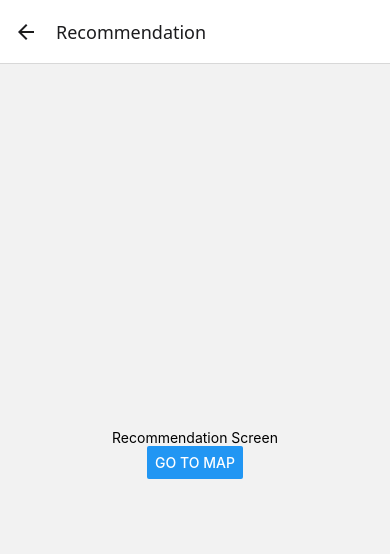
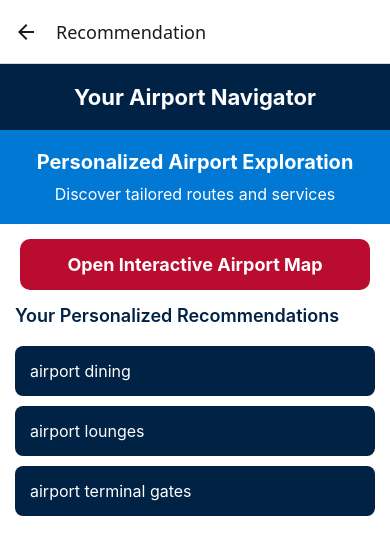
Before and after one commit to emoskedy/AAirportMap_TAMUHack2025, a React Native app: screen /Recommendation in a window 390 px wide. Shown: the top 554 px of the page. Built offline with nearby package versions, Linux system fonts and the light colour scheme.

Commit message:
Adding rec page and install openai

```diff
--- a/src/screens/Recommendation.tsx
+++ b/src/screens/Recommendation.tsx
@@ -1,14 +1,102 @@
-import React from 'react';
-import { View, Text, Button, StyleSheet } from 'react-native';
+import React, { useState, useEffect } from 'react';
+import {
+  View,
+  Text,
+  TouchableOpacity,
+  StyleSheet,
+  Image,
+  FlatList,
+  StatusBar
+} from 'react-native';
 
-const Recommendation = ({ navigation }: any) => {
+// American Airlines Color Palette
+const AA_COLORS = {
+  BLUE: '#002244',
+  RED: '#BA0C2F',
+  GRAY: '#6A6D70',
+  WHITE: '#FFFFFF',
+  LIGHT_BLUE: '#0078D4'
+};
+
+// Define a more structured type for user data
+interface UserData {
+  flightClass?: string;
+  dateOfBirth?: Date;
+  gender?: string;
+  religion?: string;
+  hasInfant?: boolean;
+  isDisabled?: boolean;
+  hasServiceDog?: boolean;
+}
+
+// Recommendation mapping for precise Google Maps queries
+const RECOMMENDATION_MAP: { [key: string]: string } = {
+  'Nursing Room': 'baby care room',
+  'Accessible Services': 'wheelchair-friendly path',
+  'Service Animal Area': 'pet relief area',
+  'Food Options': 'airport dining',
+  'Rest Areas': 'airport lounges',
+  'Gate Locations': 'airport terminal gates'
+};
+
+const AirportNavigationRecommendation = ({ navigation, route }: any) => {
+  const [recommendations, setRecommendations] = useState<string[]>([]);
+
+  const generateRecommendations = (userData: UserData): string[] => {
+    const personalizationRules = [
+      ...(userData.hasInfant ? ['Nursing Room'] : []),
+      ...(userData.isDisabled ? ['Accessible Services'] : []),
+      ...(userData.hasServiceDog ? ['Service Animal Area'] : []),
+      'Food Options',
+      'Rest Areas',
+      'Gate Locations'
+    ];
+
+    return [...new Set(personalizationRules)];
+  };
+
+  useEffect(() => {
+    const userData: UserData = route.params?.userData || {};
+    const personalRecs = generateRecommendations(userData);
+
+    // Convert to Google Maps-friendly queries
+    const mapQueries = personalRecs.map(rec => RECOMMENDATION_MAP[rec] || rec);
+    setRecommendations(mapQueries);
+  }, []);
+
   return (
     <View style={styles.container}>
-      <Text>Recommendation Screen</Text>
-      <Button
-        title="Go to Map"
-        onPress={() => navigation.navigate('Map')}
-      />
+      <StatusBar barStyle="light-content" backgroundColor={AA_COLORS.BLUE} />
+
+      <View style={styles.headerContainer}>
+        <Text style={styles.headerTitle}>Your Airport Navigator</Text>
+      </View>
+
+      <View style={styles.mapPromotionContainer}>
+        <Text style={styles.mainTitle}>Personalized Airport Exploration</Text>
+        <Text style={styles.subtitle}>Discover tailored routes and services</Text>
+      </View>
+
+      <TouchableOpacity
+        style={styles.actionButton}
+        onPress={() => navigation.navigate('Map', { recommendations })}
+      >
+        <Text style={styles.actionButtonText}>Open Interactive Airport Map</Text>
+      </TouchableOpacity>
+
+      <View style={styles.recommendationContainer}>
+        <Text style={styles.sectionTitle}>Your Personalized Recommendations</Text>
+
+        <FlatList
+          data={recommendations}
+          keyExtractor={(item, index) => index.toString()}
+          renderItem={({ item }) => (
+            <TouchableOpacity style={styles.recommendationItem}>
+              <Text style={styles.recommendationText}>{item}</Text>
+            </TouchableOpacity>
+          )}
+        />
+      </View>
     </View>
   );
 };
@@ -16,9 +104,67 @@ const Recommendation = ({ navigation }: any) => {
 const styles = StyleSheet.create({
   container: {
     flex: 1,
-    justifyContent: 'center',
+    backgroundColor: AA_COLORS.WHITE,
+  },
+  headerContainer: {
+    backgroundColor: AA_COLORS.BLUE,
+    paddingVertical: 20,
+    paddingHorizontal: 15,
     alignItems: 'center',
   },
+  headerTitle: {
+    color: AA_COLORS.WHITE,
+    fontSize: 22,
+    fontWeight: 'bold',
+  },
+  mapPromotionContainer: {
+    alignItems: 'center',
+    paddingVertical: 20,
+    backgroundColor: AA_COLORS.LIGHT_BLUE,
+  },
+  mainTitle: {
+    fontSize: 20,
+    fontWeight: 'bold',
+    color: AA_COLORS.WHITE,
+    marginBottom: 10,
+  },
+  subtitle: {
+    fontSize: 16,
+    color: AA_COLORS.WHITE,
+    textAlign: 'center',
+  },
+  actionButton: {
+    backgroundColor: AA_COLORS.RED,
+    paddingVertical: 15,
+    marginHorizontal: 20,
+    marginVertical: 15,
+    borderRadius: 10,
+    alignItems: 'center',
+  },
+  actionButtonText: {
+    color: AA_COLORS.WHITE,
+    fontSize: 18,
+    fontWeight: 'bold',
+  },
+  recommendationContainer: {
+    paddingHorizontal: 15,
+  },
+  sectionTitle: {
+    color: AA_COLORS.BLUE,
+    fontSize: 18,
+    fontWeight: '600',
+    marginBottom: 15,
+  },
+  recommendationItem: {
+    backgroundColor: AA_COLORS.BLUE,
+    padding: 15,
+    marginVertical: 5,
+    borderRadius: 8,
+  },
+  recommendationText: {
+    color: AA_COLORS.WHITE,
+    fontSize: 16,
+  }
 });
 
-export default Recommendation;
+export default AirportNavigationRecommendation;
```
Also changed, not shown: package.json (+5 -3 lines), 1 other file (tests, documents, lock files or other folders).
